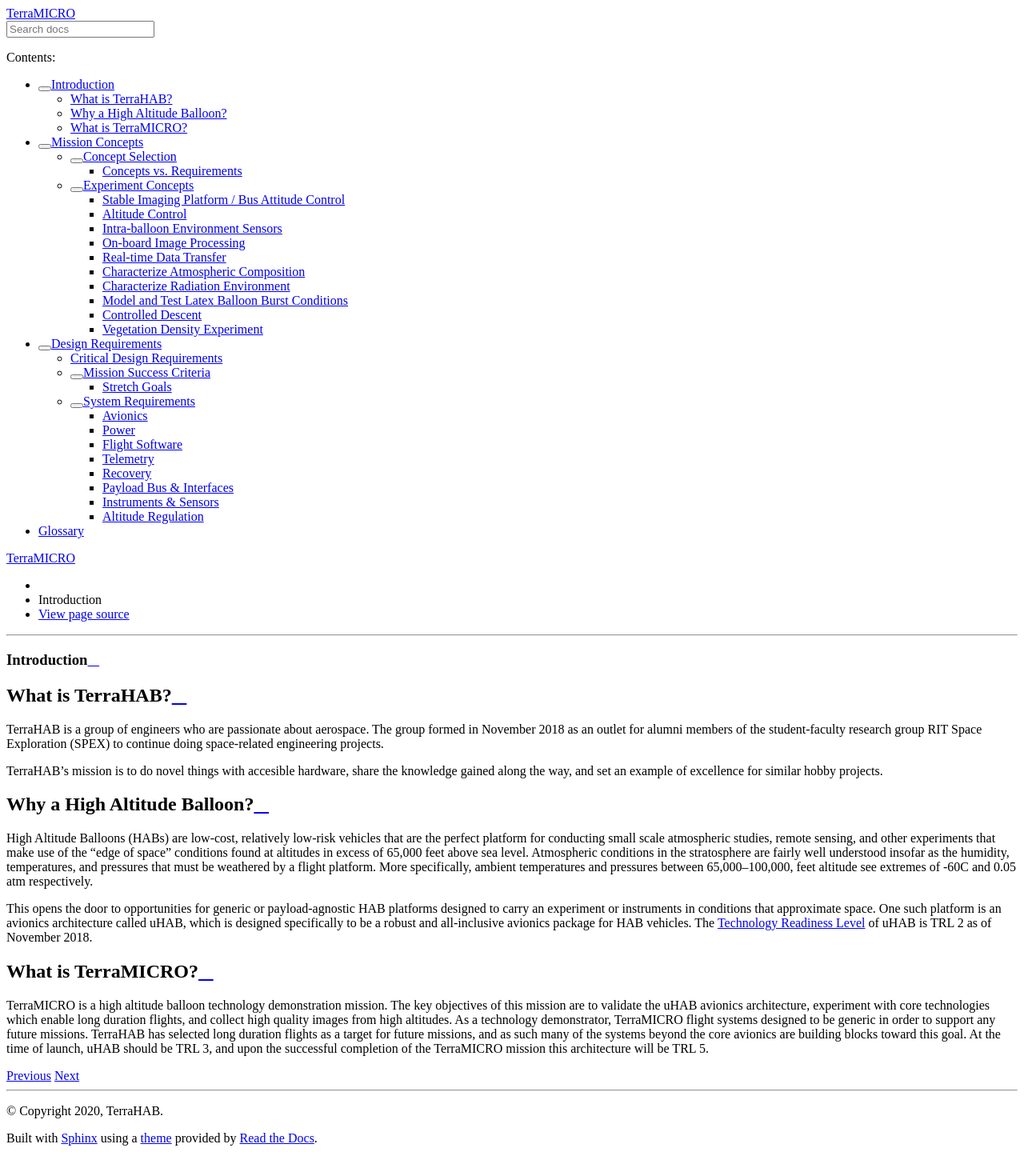
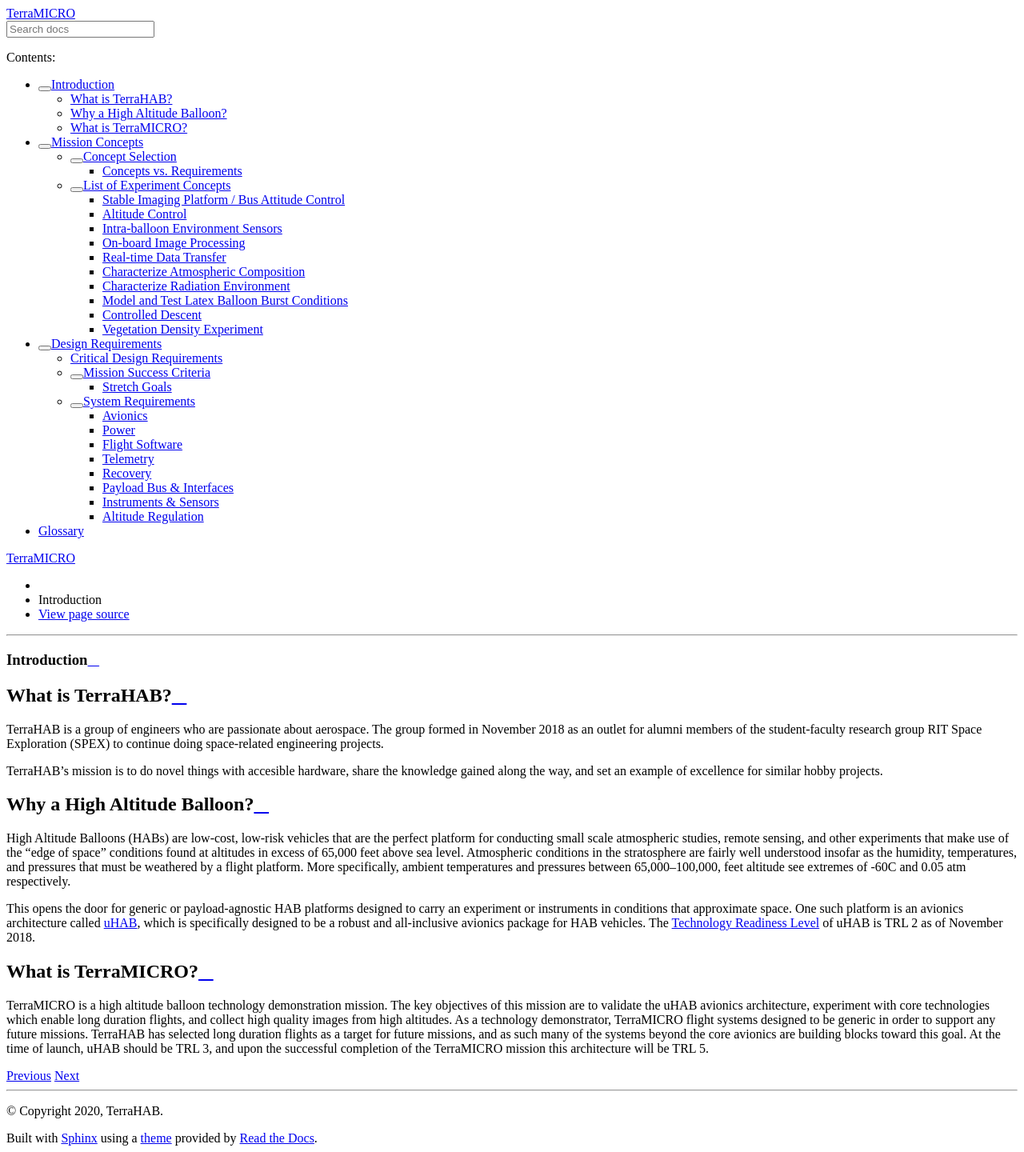
Before and after one commit to TerraHAB/TerraMICRO, a Sphinx documentation site: the page built from docs/intro.rst, in a window 1280 px wide. Shown: the whole page at 80% size. Built offline with Sphinx 7.4.7 and the Read the Docs theme 2.0.0, drawn with Linux system fonts in a browser that asks for light colours.

```diff
--- a/docs/intro.rst
+++ b/docs/intro.rst
@@ -18,23 +18,22 @@ hobby projects.
 Why a High Altitude Balloon?
 ----------------------------
 
-High Altitude Balloons (HABs) are low-cost, relatively low-risk vehicles that
-are the perfect platform for conducting small scale atmospheric studies, remote
+High Altitude Balloons (HABs) are low-cost, low-risk vehicles that are the
+perfect platform for conducting small scale atmospheric studies, remote
 sensing, and other experiments that make use of the "edge of space" conditions
 found at altitudes in excess of 65,000 feet above sea level. Atmospheric
 conditions in the stratosphere are fairly well understood insofar as the
 humidity, temperatures, and pressures that must be weathered by a flight
 platform. More specifically, ambient temperatures and pressures between
-65,000--100,000, feet altitude see extremes of -60C and 0.05 atm
-respectively.
+65,000--100,000, feet altitude see extremes of -60C and 0.05 atm respectively.
 
-This opens the door to opportunities for generic or payload-agnostic HAB
-platforms designed to carry an experiment or instruments in conditions that
-approximate space. One such platform is an avionics architecture called uHAB,
-which is designed specifically to be a robust and all-inclusive avionics
-package for HAB vehicles. The `Technology Readiness Level
-<https://esto.nasa.gov/technologists_trl.html>`_ of uHAB is TRL 2 as of
-November 2018.
+This opens the door for generic or payload-agnostic HAB platforms designed to
+carry an experiment or instruments in conditions that approximate space. One
+such platform is an avionics architecture called
+`uHAB <https://github.com/RIT-Space-Exploration/uHAB>`_, which is specifically
+designed to be a robust and all-inclusive avionics package for HAB vehicles.
+The `Technology Readiness Level <https://esto.nasa.gov/technologists_trl.html>`_
+of uHAB is TRL 2 as of November 2018.
 
 What is TerraMICRO?
 -------------------
```
Also changed, not shown: docs/concepts.rst (+2 -90 lines), docs/design-reqs.rst (+13 -4 lines), docs/list-of-concepts.rst (added, +102 -0 lines).
